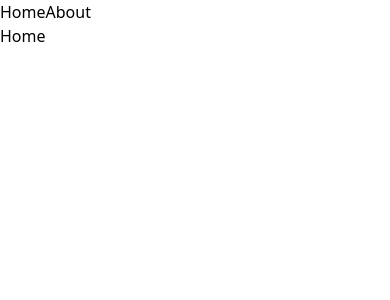
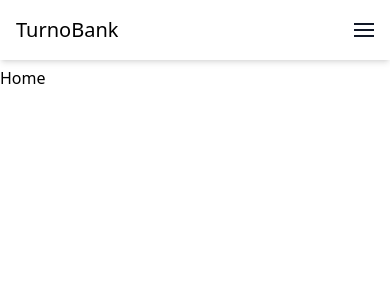
Before and after one commit to alcsousa/turno-bank-ui, a Vue app: page / in a window 390 px wide. Shown: the top 300 px of the page. Built offline with nearby package versions, Linux system fonts and the light colour scheme.

Commit message:
Created navbar

```diff
--- a/src/App.vue
+++ b/src/App.vue
@@ -1,17 +1,9 @@
 <script setup>
-import { RouterLink, RouterView } from 'vue-router'
+import { RouterView } from 'vue-router'
+import NavBar from "@/components/NavBar.vue";
 </script>
 
 <template>
-  <header>
-
-    <div class="wrapper">
-      <nav>
-        <RouterLink to="/">Home</RouterLink>
-        <RouterLink to="/about">About</RouterLink>
-      </nav>
-    </div>
-  </header>
-
+  <NavBar/>
   <RouterView />
 </template>
--- /dev/null
+++ b/src/components/NavBar.vue
@@ -0,0 +1,33 @@
+<script setup>
+import {RouterLink} from "vue-router";
+import {ref} from "vue";
+const showMobileMenu = ref(false)
+const toggleMobileMenu = () => {
+  showMobileMenu.value = !showMobileMenu.value
+}
+</script>
+
+<template>
+  <header class="lg:px-16 px-4 bg-white flex flex-wrap items-center py-4 shadow-md mb-1.5">
+    <div class="flex-1 flex justify-between items-center">
+      <a href="#" class="text-xl">TurnoBank</a>
+    </div>
+
+    <label for="menu-toggle" class="pointer-cursor md:hidden block" @click="toggleMobileMenu">
+      <svg class="fill-current text-gray-900"
+           xmlns="http://www.w3.org/2000/svg" width="20" height="20" viewBox="0 0 20 20">
+        <title>menu</title>
+        <path d="M0 3h20v2H0V3zm0 6h20v2H0V9zm0 6h20v2H0v-2z"></path>
+      </svg>
+    </label>
+
+    <div :class="{hidden: !showMobileMenu}" class="md:flex md:items-center md:w-auto w-full" id="menu">
+      <nav>
+        <ul class="md:flex items-center justify-between text-base text-gray-700 pt-4 md:pt-0">
+          <li><RouterLink to="/" class="md:p-4 py-3 px-0 block">Home</RouterLink></li>
+          <li><RouterLink to="/about" class="md:p-4 py-3 px-0 block">About</RouterLink></li>
+        </ul>
+      </nav>
+    </div>
+  </header>
+</template>
```
